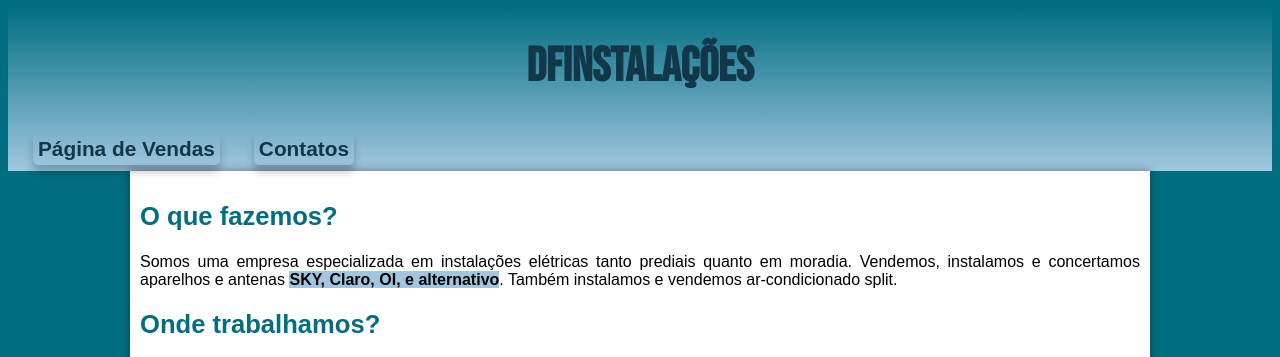
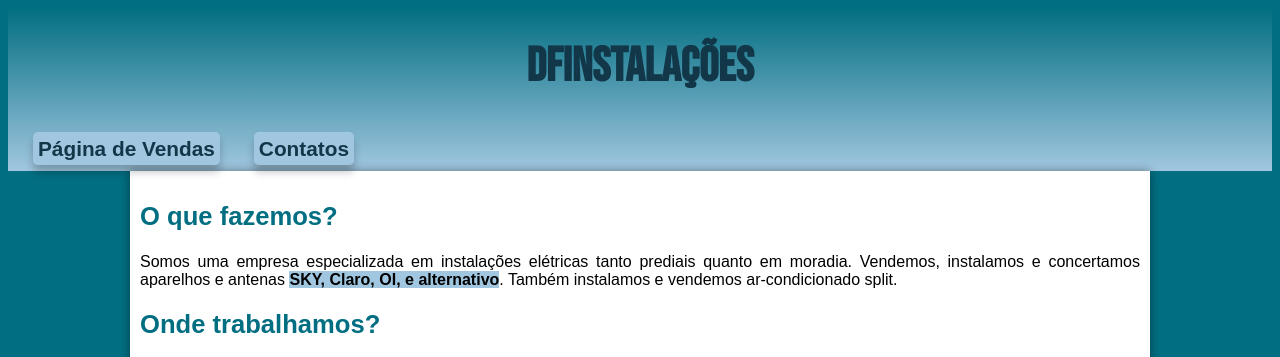
Before and after one commit to brunopp00/dfinstalacoes, a plain HTML site: page index.html in a window 1280 px wide. Shown: the top 357 px of the page. Drawn offline with Linux system fonts and the light colour scheme.

Commit message:
Update style.css

```diff
--- a/style.css
+++ b/style.css
@@ -32,6 +32,7 @@ header h1 {
 }
 
 header a {
+    background-color: #A1C7E0;
     margin: 15px;
     padding:5px;
     font-weight: bold;
```
